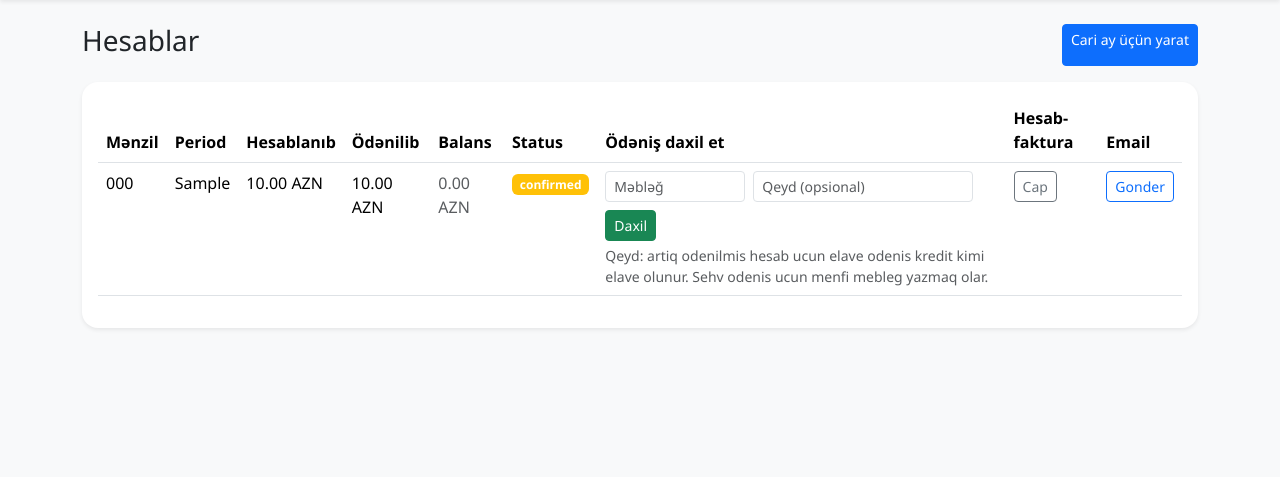
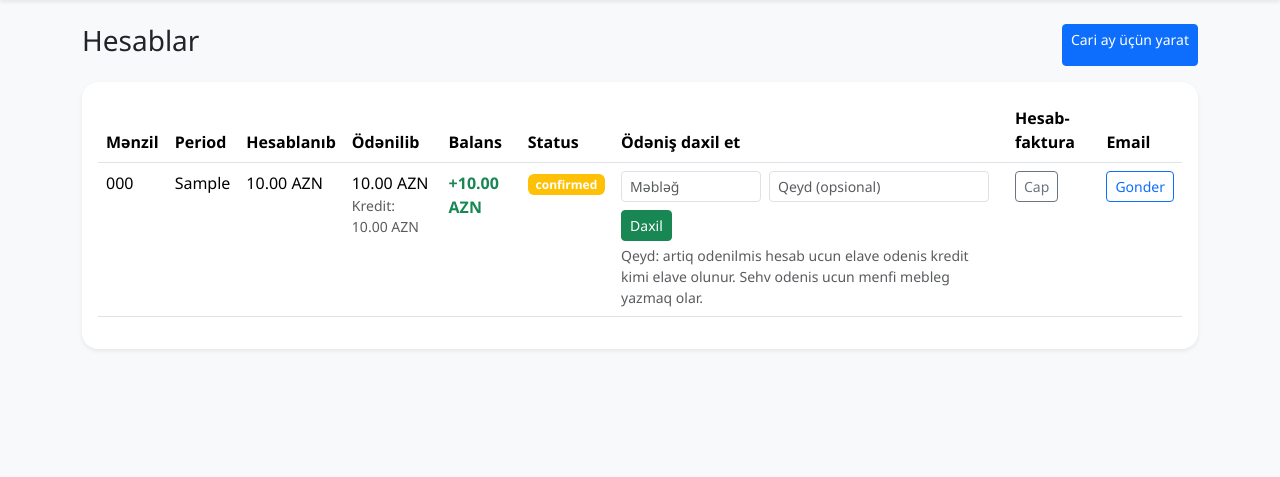
Before and after one commit to irzayev/emtk, a Flask app: template templates/admin_invoices.html in a window 1280 px wide. Shown: the part 56-533 px from the top of the page. Run offline with Flask 3, Linux system fonts and the light colour scheme; the template is opened without the code that fills it: values that come from a table or form of the project are taken from there, others are empty; tables that the repository leaves empty hold one stand-in row (values such as "Sample post"); parts of the project's set-up code (start-up, migrations or seed data) failed here and were passed over; some libraries are stand-ins or nearby versions.

Commit message:
Show apartment credit in invoices and balance columns
Display apartment credit_balance in Hesablar and compute Balans as (invoice debt - apartment credit). Also update apartment list balance to subtract credit.

Made-with: Cursor

```diff
--- a/app.py
+++ b/app.py
@@ -803,7 +803,12 @@ def admin_apartments():
         .group_by(Invoice.apartment_id)
         .all()
     )
-    debt_by_apartment_id = {apt_id: float(total or 0) for apt_id, total in debt_rows}
+    inv_balance_by_apartment_id = {apt_id: float(total or 0) for apt_id, total in debt_rows}
+    debt_by_apartment_id = {}
+    for a in apartments:
+        inv_bal = float(inv_balance_by_apartment_id.get(a.id, 0) or 0)
+        credit = float(a.credit_balance or 0)
+        debt_by_apartment_id[a.id] = round(inv_bal - credit, 2)
     return render_template(
         "admin_apartments.html",
         apartments=apartments,
--- a/templates/admin_invoices.html
+++ b/templates/admin_invoices.html
@@ -11,17 +11,23 @@
                 <thead><tr><th>Mənzil</th><th>Period</th><th>Hesablanıb</th><th>Ödənilib</th><th>Balans</th><th>Status</th><th>Ödəniş daxil et</th><th>Hesab-faktura</th><th>Email</th></tr></thead>
                 <tbody>
                 {% for i in invoices %}
-                    {% set debt = (i.amount - i.paid_amount) %}
+                    {% set credit = (i.apartment.credit_balance or 0) %}
+                    {% set balance = (i.amount - i.paid_amount - credit) %}
                     <tr>
                         <td>{{ i.apartment.number }}</td>
                         <td>{{ i.period }}</td>
                         <td>{{ i.amount|azn }}</td>
-                        <td>{{ i.paid_amount|azn }}</td>
                         <td>
-                            {% if debt > 0 %}
-                                <span class="text-danger fw-semibold">{{ debt|azn }}</span>
-                            {% elif debt < 0 %}
-                                <span class="text-success fw-semibold">+{{ (-debt)|azn }}</span>
+                            <div>{{ i.paid_amount|azn }}</div>
+                            {% if credit and credit != 0 %}
+                                <div class="small text-muted">Kredit: {{ credit|azn }}</div>
+                            {% endif %}
+                        </td>
+                        <td>
+                            {% if balance > 0 %}
+                                <span class="text-danger fw-semibold">{{ balance|azn }}</span>
+                            {% elif balance < 0 %}
+                                <span class="text-success fw-semibold">+{{ (-balance)|azn }}</span>
                             {% else %}
                                 <span class="text-muted">{{ 0|azn }}</span>
                             {% endif %}
```
